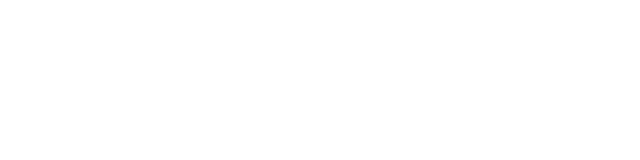
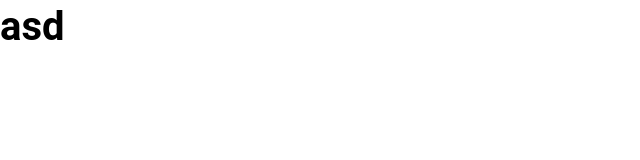
Before and after one commit to pie-sfac/3-20-gangstarr, a React (Vite) app: page / in a window 1280 px wide. Shown: the top 160 px of the page, without its empty margins (0-640 px from the left). Built offline with nearby package versions, Linux system fonts and the light colour scheme.

Commit message:
Test #1 Foundation Test

```diff
--- a/src/App.tsx
+++ b/src/App.tsx
@@ -1,9 +1,11 @@
 import { Reset } from 'styled-reset';
+import Headline from './Test/Headline';
 
 function App() {
   return (
     <>
       <Reset />
+      <Headline>asd</Headline>
     </>
   );
 }
--- /dev/null
+++ b/src/Test/Headline.tsx
@@ -0,0 +1,39 @@
+// import React from 'react';
+import { primaryDefault } from '../styles/test';
+import { styled } from 'styled-components';
+
+interface props {
+  children: string;
+  color?: string;
+  fontFamily?: string;
+}
+
+interface styleProps {
+  $props: {
+    color?: string;
+    primaryFont?: string;
+    primaryFontSize?: string;
+    primaryFontWeight?: number;
+    primaryLineHeight?: string;
+  };
+}
+
+const TextHeadLine = styled.p<styleProps>`
+  font-family: ${primaryDefault.primaryFont};
+  font-size: ${primaryDefault.primaryFontSize};
+  font-weight: ${primaryDefault.primaryFontWeight};
+  line-height: ${primaryDefault.primaryLineHeight};
+  color: ${(props) => props.$props.color};
+`;
+
+const Headline = ({ children, color, fontFamily }: props) => {
+  const styleProps = {
+    ...primaryDefault,
+    color,
+    fontFamily,
+  };
+
+  return <TextHeadLine $props={styleProps}>{children}</TextHeadLine>;
+};
+
+export default Headline;
--- /dev/null
+++ b/src/styles/test.tsx
@@ -0,0 +1,54 @@
+export const colorTheme = {
+  primary900: '#001A5C',
+  primary800: '#00247E',
+  primary500: '#2D62EA',
+  gray900: '#1d1d1d',
+  basicBlack: '#141212',
+};
+
+export const font = {
+  fontFamily: {
+    Roboto: 'Roboto',
+    Pretendard: 'Pretendard',
+  },
+  fontWeight: {
+    fontWeight900: 900,
+    fontWeight800: 800,
+    fontWeight700: 700,
+    fontWeight600: 600,
+    fontWeight500: 500,
+    fontWeight400: 400,
+    fontWeight300: 300,
+    fontWeight200: 200,
+    fontWeight100: 100,
+    fontWeightBlack: 900,
+    fontWeightBold: 700,
+    fontWeightMedium: 500,
+    fontWeightRegular: 400,
+    fontWeightLight: 300,
+    fontWeightThin: 100,
+  },
+  fontSize: {
+    fontSize40: '40px',
+    fontSize16: '16px',
+  },
+  lineHeight: {
+    lineHeight110: '110%',
+    lineHeight136: '136%',
+  },
+};
+
+export const primaryDefault = {
+  color: '#2D62EA',
+  primaryFont: font.fontFamily.Roboto,
+  primaryFontSize: font.fontSize.fontSize40,
+  primaryFontWeight: font.fontWeight.fontWeightBold,
+  primaryLineHeight: font.lineHeight.lineHeight136,
+};
+
+// 동환님 의견
+// const headLine = {
+//   fontFamily: 'Pretendard',
+//   fontWeight: 700,
+//   fontSize: 40,
+// };
```
